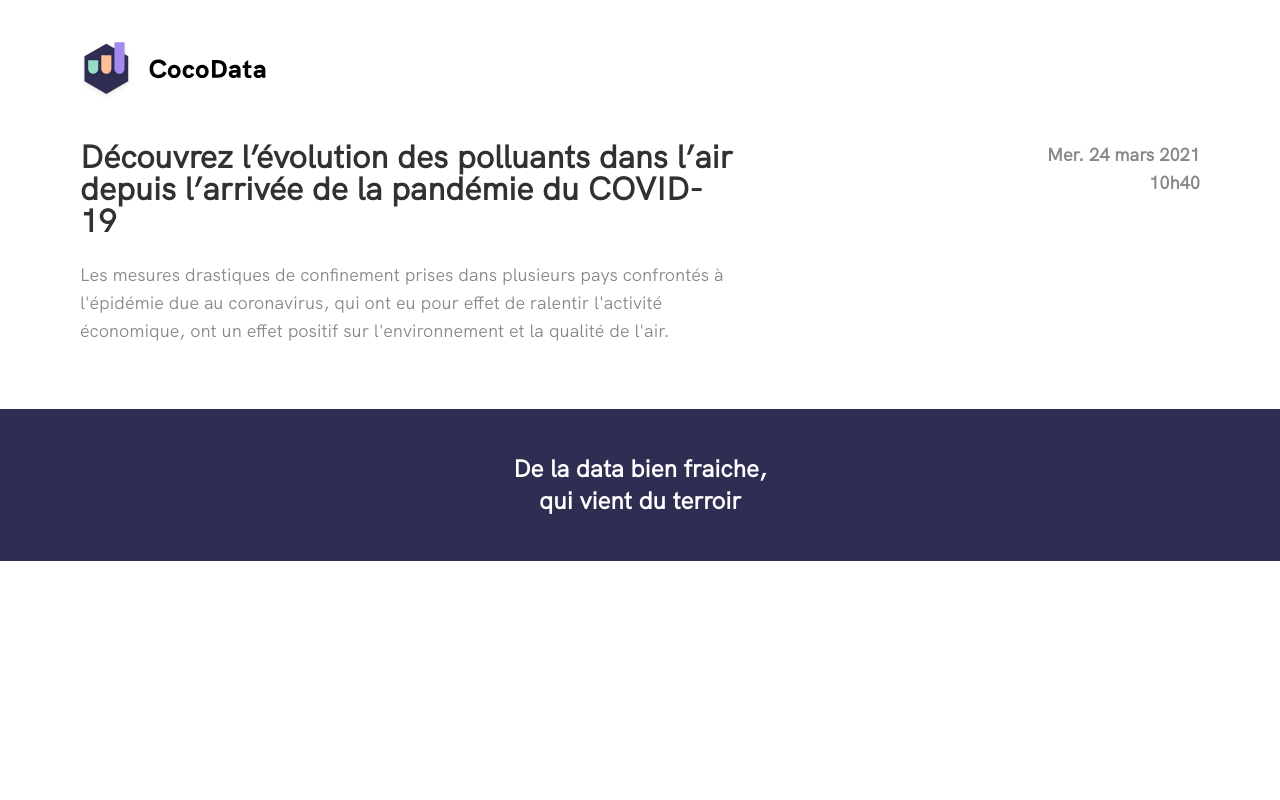
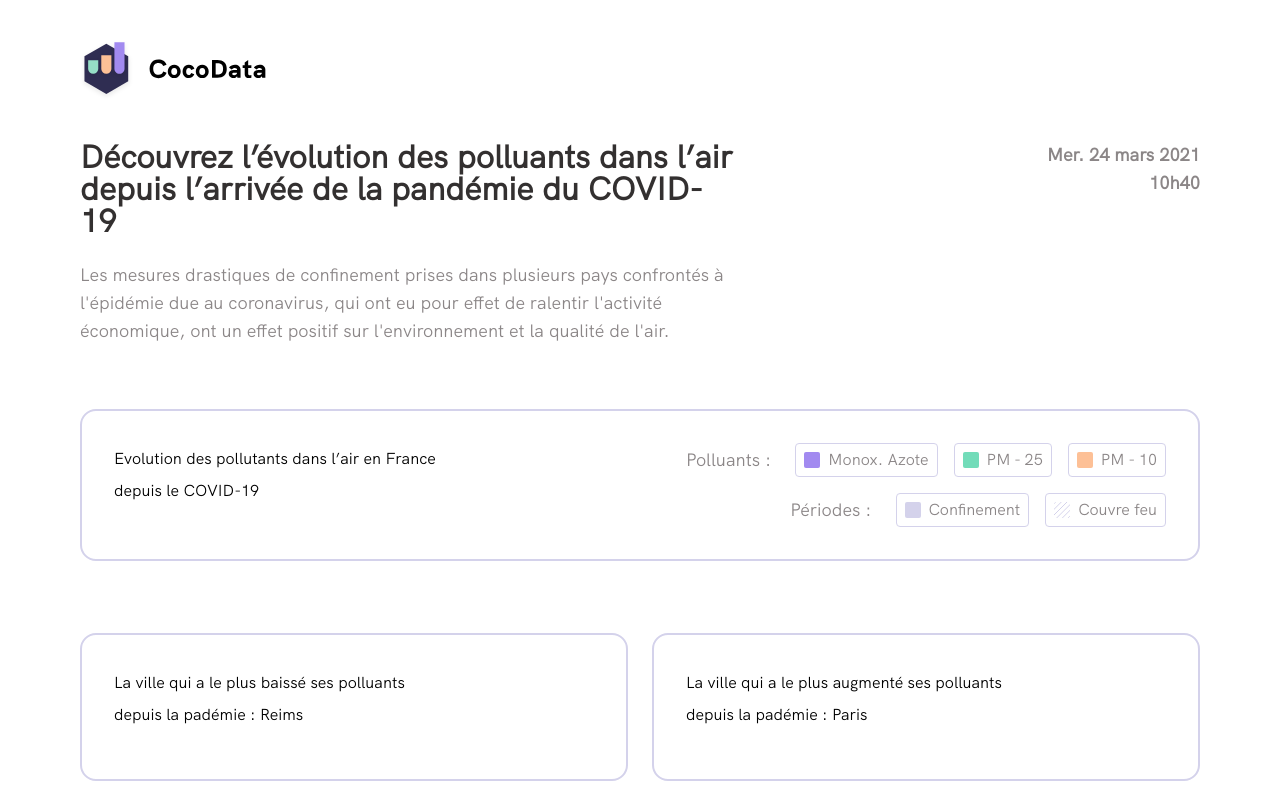
Before and after one commit to eltha9/Data-Design, a Vue app: page / in a window 1280 px wide. Shown: the top 800 px of the page. Built offline with nearby package versions, Linux system fonts and the light colour scheme.

Commit message:
start graph and citystat components

```diff
--- a/src/components/Stats.vue
+++ b/src/components/Stats.vue
@@ -2,8 +2,8 @@
   <div class="stats">
       <Graph/>
       <section id="cityStats">
-          <CityStat/>
-          <CityStat/>
+          <CityStat city="Reims" title="La ville qui a le plus baissé ses polluants depuis la padémie :"/>
+          <CityStat city="Paris" title="La ville qui a le plus augmenté ses polluants depuis la padémie :"/>
       </section>
       <Map/>
   </div>
@@ -16,6 +16,32 @@ import CityStat from './SubStats/CityStat.vue'
 
 </script>
 
-<style scoped>
+<style>
+#cityStats{
+  @apply grid grid-cols-2 gap-x-6;
+  margin-bottom: 4.5rem;
+}
+h2{
+  @apply font-bold text-2xl;
+}
 
+.mini-card{
+    @apply text-base flex items-center border-purple-100 rounded border px-2 py-1 mr-4;
+}
+.mini-card:last-child{
+    @apply mr-0;
+}
+.mini-card .mini-card-color{
+    width: 1rem;
+    height: 1rem;
+    content: ' ';
+    overflow: hidden;
+    @apply mr-2 inline-block rounded-sm;
+}
+.mini-card .mini-card-title{
+
+}
+.rayure{
+    background-image: url('../assets/rayure.svg');
+}
 </style>
--- a/src/components/SubStats/CityStat.vue
+++ b/src/components/SubStats/CityStat.vue
@@ -1,13 +1,30 @@
 <template>
     <div class="cityStat">
+        <h2 class="w-8/12 mb-4">{{title}} {{city}}</h2>
 
     </div>
 </template>
 
-<script setup>
+<script>
 
+export default{
+    city: "",
+    title:"",
+    props: {
+        city: {
+            type: String,
+            required: true,
+  	    },
+        title: {
+            type: String,
+            required: true,
+  	    },
+    }
+}
 </script>
 
 <style scoped>
-
+.cityStat{
+    @apply border-purple-100 rounded-2xl border-2 p-8;
+}
 </style>
--- a/src/components/SubStats/Graph.vue
+++ b/src/components/SubStats/Graph.vue
@@ -1,13 +1,62 @@
 <template>
-    <section id="graph">
+    <section id="graph" class="w-12/12 p-8 border-purple-100 rounded-2xl border-2">
+        <div class="graph-info flex justify-between">
+            <h2 class="w-4/12 ">Evolution des pollutants dans l’air en France depuis le COVID-19 </h2>
+            <div class="text-right">
+                <div class="info-line flex mb-4">
+                    <span class="title">Polluants :</span>
+                    <ul class="flex">
+                        <li class="mini-card">
+                            <span class="mini-card-color bg-purple-200  "></span>
+                            <span class="mini-card-title">Monox. Azote</span>
+                        </li>
+                        <li class="mini-card">
+                            <span class="mini-card-color bg-green-200  "></span>
+                            <span class="mini-card-title">PM - 25</span>
+                        </li>
+                        <li class="mini-card">
+                            <span class="mini-card-color bg-orange  "></span>
+                            <span class="mini-card-title">PM - 10</span>
+                        </li>
+                    </ul>
+                </div>
+                <div class="info-line flex ">
+                    <span class="title">Périodes : </span>
+                    <ul class="flex">
+                        <li class="mini-card">
+                            <span class="mini-card-color bg-purple-100  "></span>
+                            <span class="mini-card-title">Confinement</span>
+                        </li>
+                        <li class="mini-card">
+                            <span class="mini-card-color rayure" ></span>
+                            <span class="mini-card-title">Couvre feu</span>
+                        </li>
+                    </ul>
+                </div>
 
+            </div>
+        </div>
+        <div class="graph w-12/12 h">
+
+        </div>
     </section>
 </template>
 
 <script setup>
+import * as d3 from "d3"
 
 </script>
 
 <style scoped>
+#graph{
+    margin-bottom: 4.5rem;
+}
+.info-line{
+    @apply text-black-300 text-lg flex items-center justify-end;
+}
+.info-line .title{
+    /* font-size: 1.125rem; */
+    margin-right: 1.5rem;
+}
 
 </style>
```
Also changed, not shown: src/assets/rayure.svg (added).
